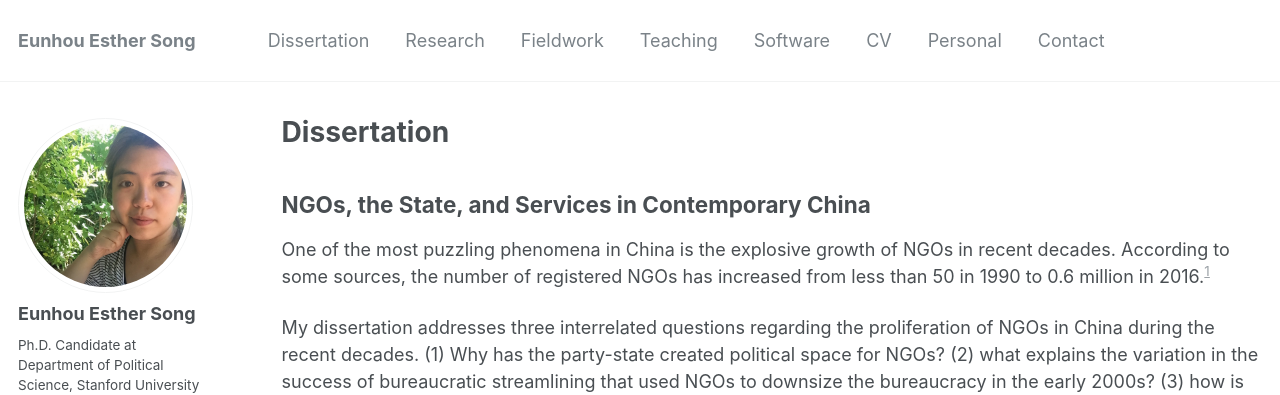
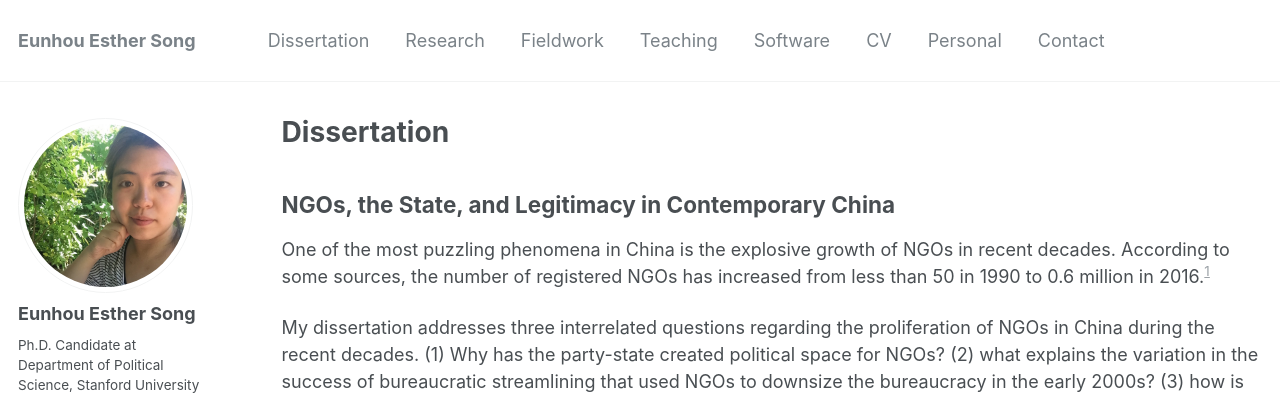
Before and after one commit to ehsong/ehsong.github.io, a Jekyll site: the page built from _pages/dissertation.md, in a window 1280 px wide and 1109 px high. Shown: the top 395 px of the window. Built offline with Jekyll 4.4.1, drawn with Linux system fonts in a browser that asks for light colours.

Commit message:
Update dissertation.md

```diff
--- a/_pages/dissertation.md
+++ b/_pages/dissertation.md
@@ -7,7 +7,7 @@ author_profile: true
 
 {% include base_path %}
 
-## **NGOs, the State, and Services in Contemporary China**
+## **NGOs, the State, and Legitimacy in Contemporary China**
 
 One of the most puzzling phenomena in China is the explosive growth of NGOs in recent decades. According to some sources, the number of registered NGOs has increased from less than 50 in 1990 to 0.6 million in 2016.[^1]
 
```
